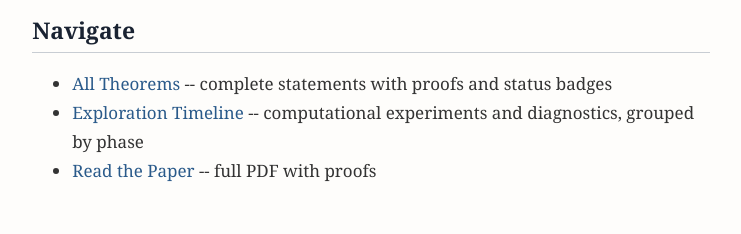
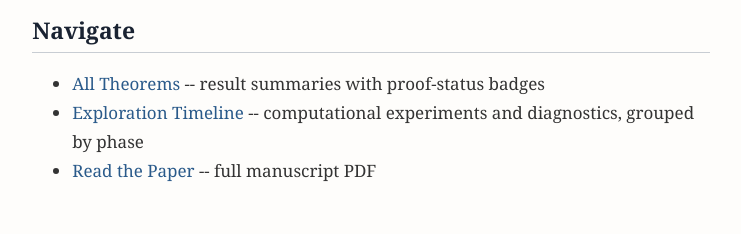
Before and after one commit to HamedMP/collatz-fmf, a plain HTML site: page site/index.html in a window 1280 px wide. Shown: the part 2694-2928 px from the top of the page, without its empty margins (269-1010 px from the left). Drawn offline with nearby package versions, Linux system fonts and the light colour scheme.

Commit message:
Narrow site navigation claims

```diff
--- a/site/index.html
+++ b/site/index.html
@@ -108,9 +108,9 @@
 <h2>Navigate</h2>
 
 <ul>
-  <li><a href="theorems.html">All Theorems</a> -- complete statements with proofs and status badges</li>
+  <li><a href="theorems.html">All Theorems</a> -- result summaries with proof-status badges</li>
   <li><a href="explorations.html">Exploration Timeline</a> -- computational experiments and diagnostics, grouped by phase</li>
-  <li><a href="paper.html">Read the Paper</a> -- full PDF with proofs</li>
+  <li><a href="paper.html">Read the Paper</a> -- full manuscript PDF</li>
 </ul>
 
 <footer>
```
